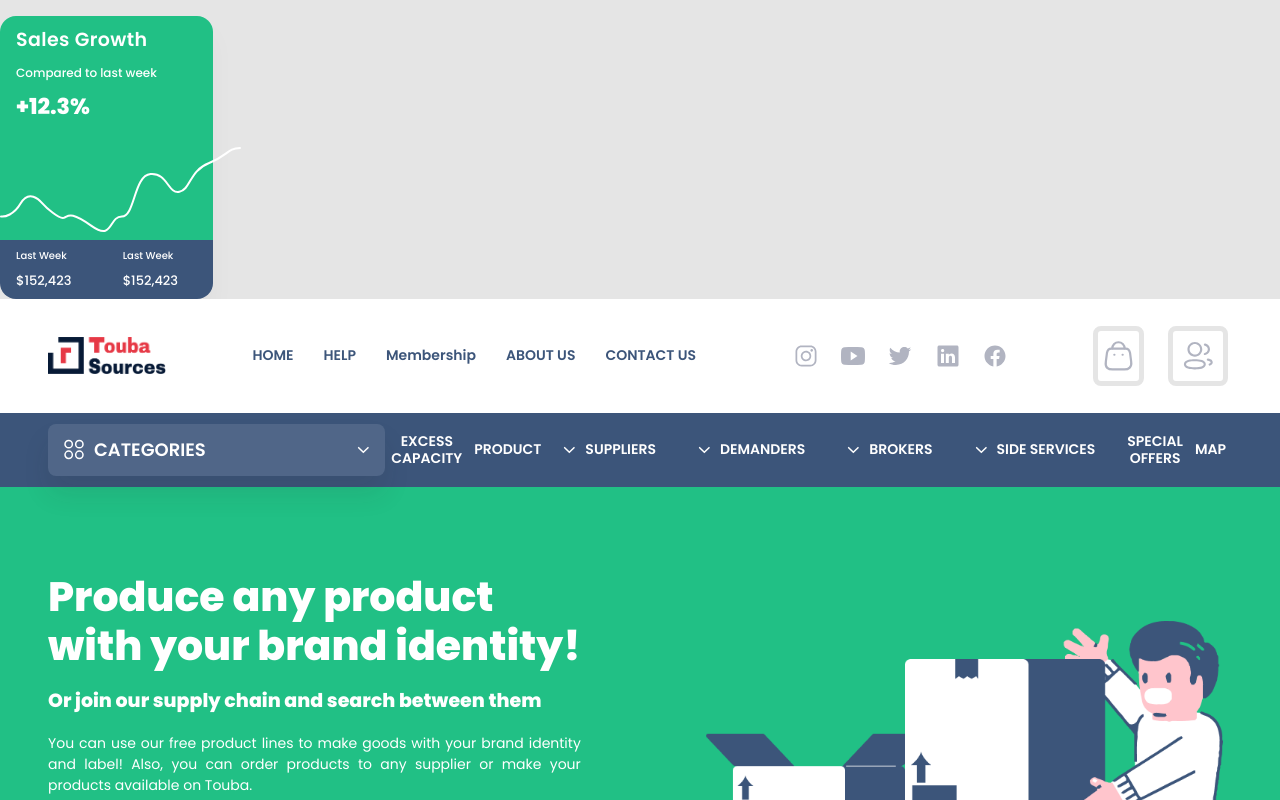
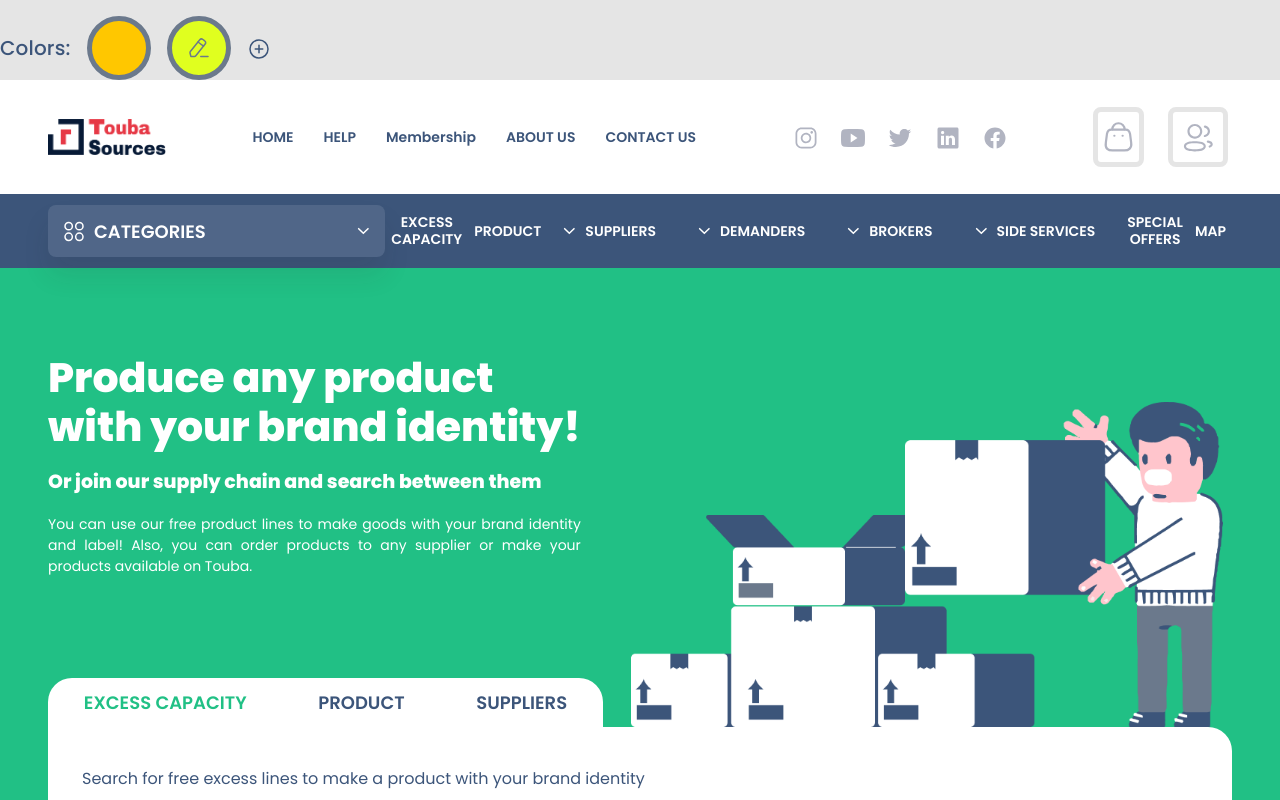
Before and after one commit to farrokhdev/touba, a React (Create React App) app: page / in a window 1280 px wide. Shown: the top 800 px of the page. Built offline with nearby package versions, Linux system fonts and the light colour scheme.

Commit message:
create component colors

```diff
--- /dev/null
+++ b/public/styles/components/_component_colors.scss
@@ -0,0 +1,25 @@
+.component-colors {
+  .circle-orange {
+    width: 64px;
+    height: 64px;
+
+    background: #ffc700;
+    /* Sorme2 */
+
+    border: 5px solid #6b798c;
+    border-radius: 50%;
+  }
+  .circle-green {
+    width: 64px;
+    height: 64px;
+
+    background: #e0ff1f;
+    display: flex;
+    align-items: center;
+    justify-content: center;
+    /* Sorme2 */
+
+    border: 5px solid #6b798c;
+    border-radius: 50%;
+  }
+}
--- a/public/styles/components/components-dir.scss
+++ b/public/styles/components/components-dir.scss
@@ -99,4 +99,5 @@
 @import "./component_message";
 @import "./component_product_detail";
 @import './component_company_modal';
-@import "./component_sold_box"
+@import "./component_sold_box";
+@import "./component_colors"
--- /dev/null
+++ b/src/views/components/component_colors.tsx
@@ -0,0 +1,29 @@
+import React, { memo } from "react";
+import iconEdit from '../../assets/icons/icon-edit.svg'
+import iconAdd from '../../assets/icons/icon-add-circle.svg'
+
+
+const ComponentColors = () => {
+  return (
+    <div className="component-colors">
+      <div className="d-flex align-items-center">
+        <div className="">
+          <div className="bold-text">Colors:</div>
+        </div>
+        <div className="px-3" >
+          <div className="circle-orange "></div>
+        </div>
+        <div className="" >
+          <div className="circle-green ">
+            <img src={iconEdit}/>
+          </div>
+        </div>
+        <div className="px-3" >
+            <img src={iconAdd}/>
+        </div>
+      </div>
+    </div>
+  );
+};
+
+export default memo(ComponentColors);
--- a/src/views/components/components.ts
+++ b/src/views/components/components.ts
@@ -84,3 +84,4 @@ export { default as ComponentCompanyModal } from './component_company_modal';
 export { default as ComponentSortandSearch } from './component_sort_search';
 export { default as ComponentCalender } from './component_calendar';
 export { default as ComponentSoldBox } from './component_sold_box';
+export { default as ComponentColors } from './component_colors';
--- a/src/views/pages/pages.tsx
+++ b/src/views/pages/pages.tsx
@@ -15,6 +15,7 @@ import {
   ComponentSortandSearch,
   ComponentCalender,
   ComponentSoldBox,
+  ComponentColors,
 } from "../components/components";
 import { BottomNav, Footer, TopNav, TopNavHome } from "../layout/layout";
 import AboutusPage from "./AboutusPage/AboutusPage";
@@ -56,8 +57,8 @@ function Pages() {
 
   return (
     <div>
-      <div className="mt-3 col-2">
-        <ComponentSoldBox/>
+      <div className="mt-3 ">
+        <ComponentColors/>
       </div>
 
       {
```
Also changed, not shown: public/styles/app.css.
